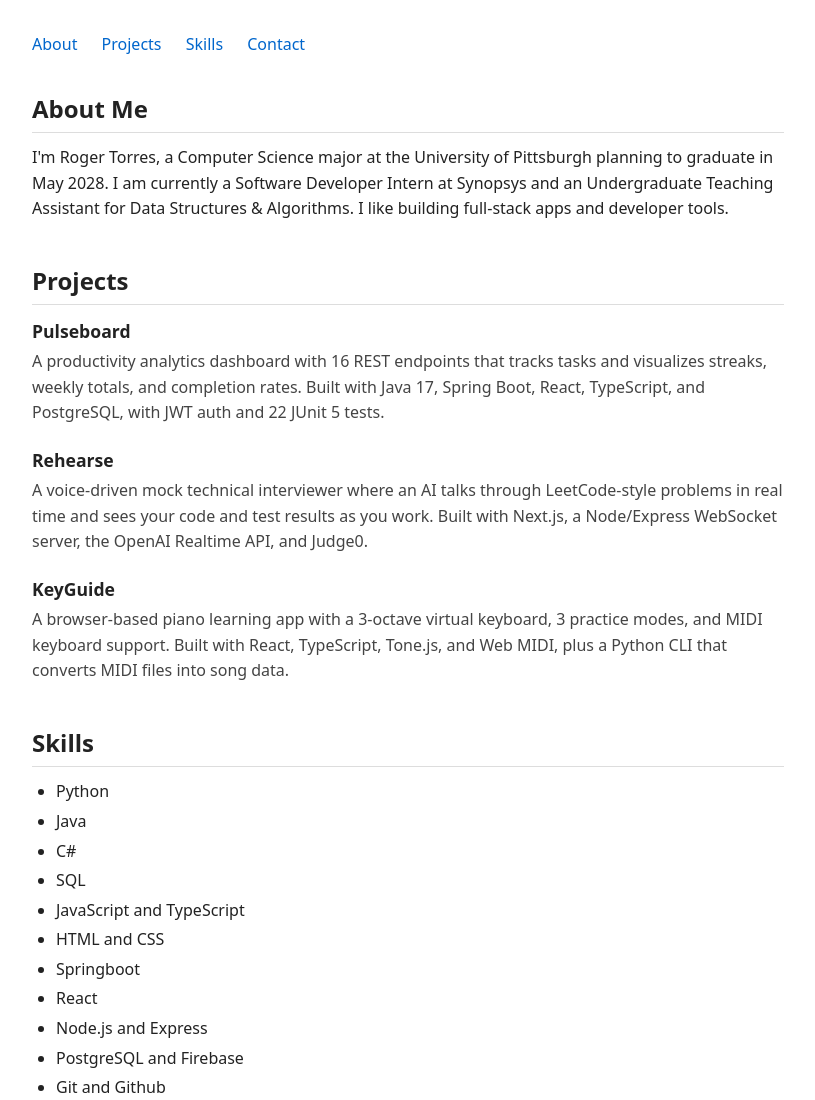
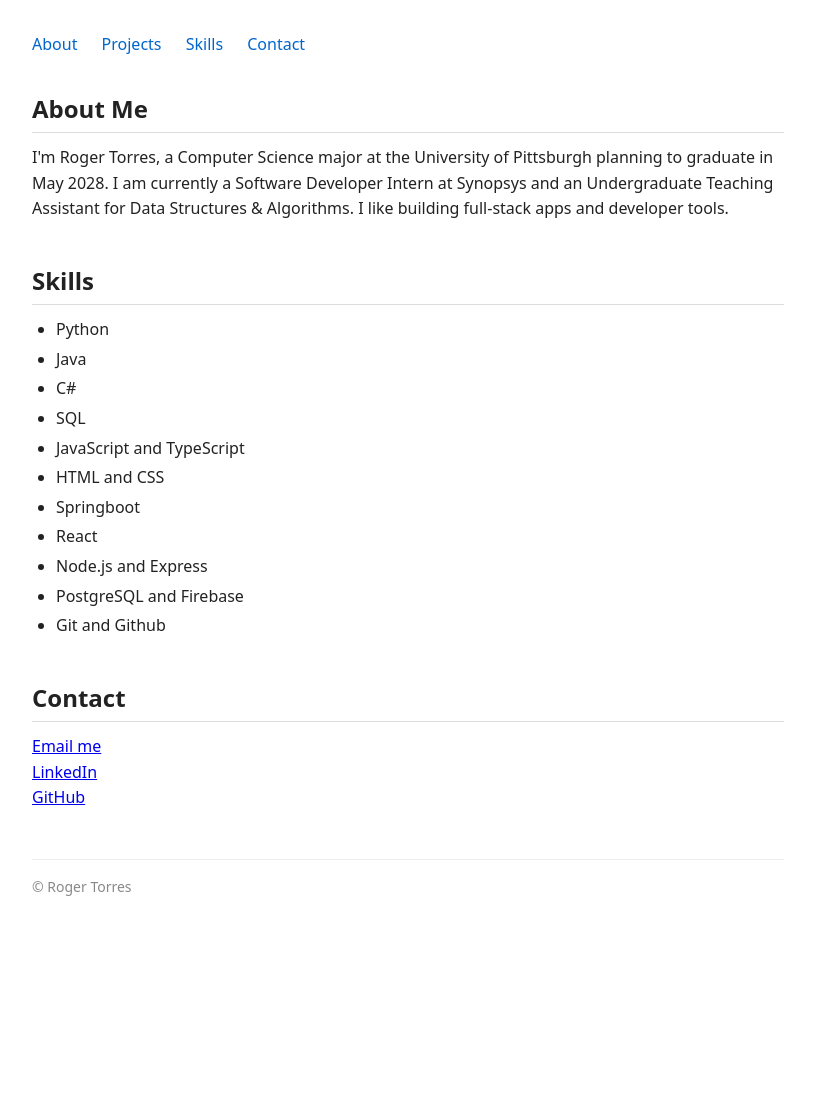
Before and after one commit to rTorresro/1530portfolio-, a plain HTML site: page index.html in a window 1280 px wide. Shown: the top 1100 px of the page, without its empty margins (232-1047 px from the left). After the commit the page ends 930 px from the top, so only its background shows below. Drawn offline with Linux system fonts and the light colour scheme.

Commit message:
Remove projects section (testing pipeline)

```diff
--- a/index.html
+++ b/index.html
@@ -31,29 +31,7 @@
        </p>
     </section>
 
-    <section id="projects">
-      <h2>Projects</h2>
 
-
-
-
-       <div class="project">
-        <h3>Pulseboard</h3>
-        <p>A productivity analytics dashboard with 16 REST endpoints that tracks tasks and visualizes streaks, weekly totals, and completion rates. Built with Java 17, Spring Boot, React, TypeScript, and PostgreSQL, with JWT auth and 22 JUnit 5 tests.</p>
-       </div>
-
-
-       <div class="project">
-        <h3>Rehearse</h3>
-        <p>A voice-driven mock technical interviewer where an AI talks through LeetCode-style problems in real time and sees your code and test results as you work. Built with Next.js, a Node/Express WebSocket server, the OpenAI Realtime API, and Judge0.</p>
-       </div>
-
-       <div class="project">
-        <h3>KeyGuide</h3>
-        <p>A browser-based piano learning app with a 3-octave virtual keyboard, 3 practice modes, and MIDI keyboard support. Built with React, TypeScript, Tone.js, and Web MIDI, plus a Python CLI that converts MIDI files into song data.</p>
-       </div>
-
-    </section>
 
     <section id="skills">
       <h2>Skills</h2>
```
